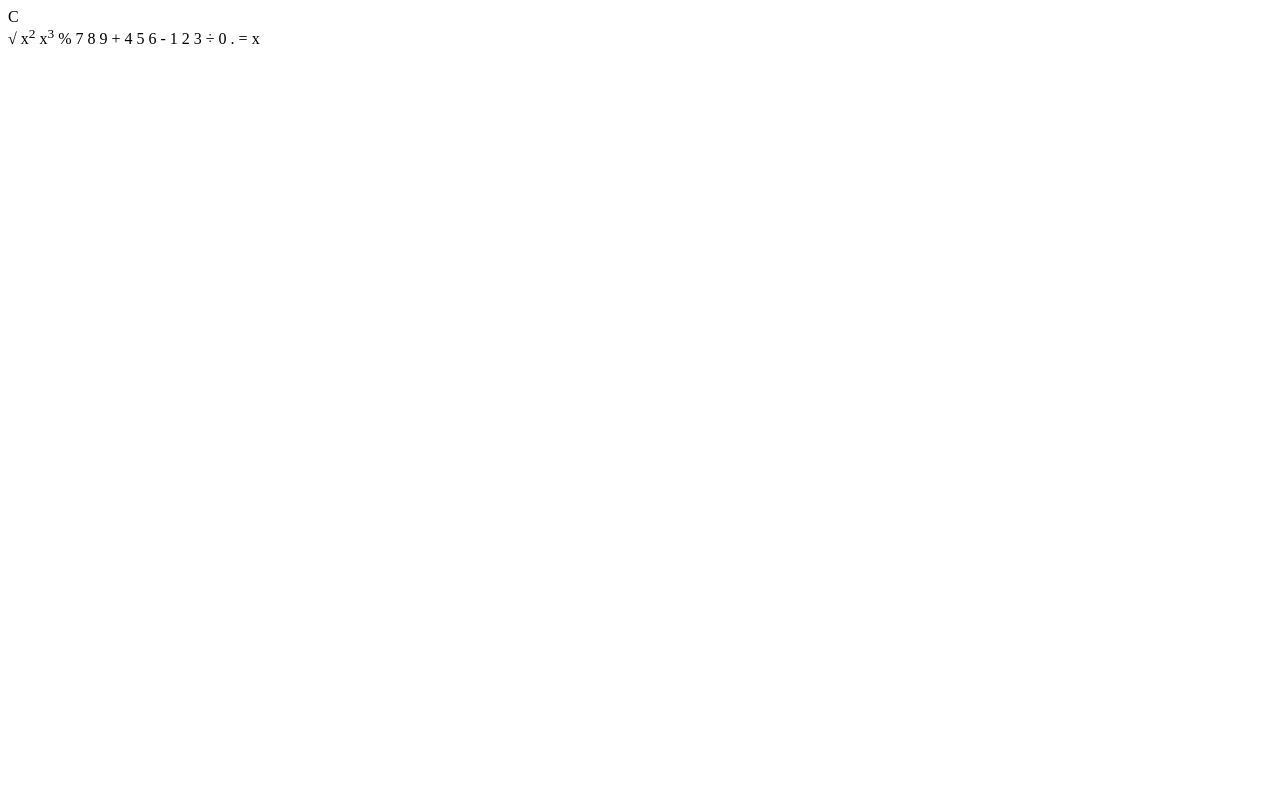
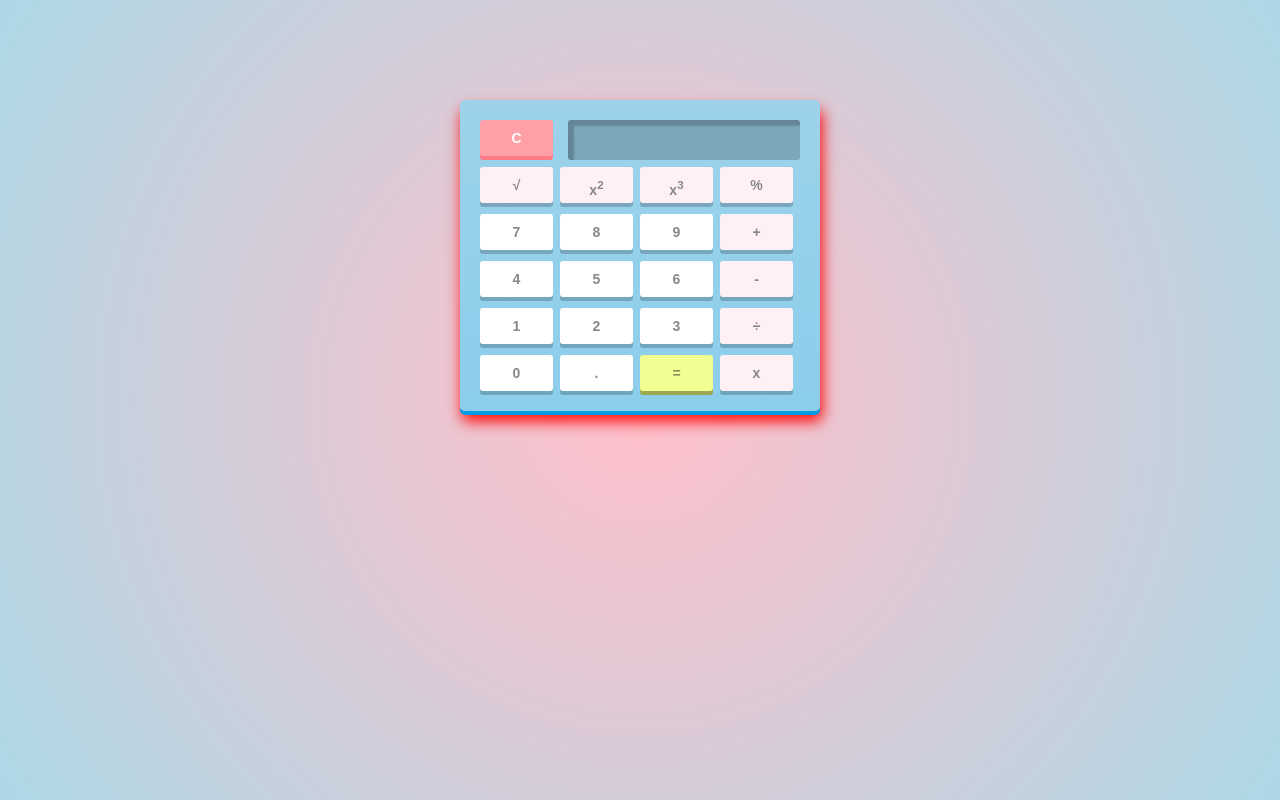
Before and after one commit to refinedblessing/The-calculator, a plain HTML site: page index.html in a window 1280 px wide. Drawn offline with Linux system fonts and the light colour scheme.

Commit message:
Inclusion of style

```diff
--- a/index.html
+++ b/index.html
@@ -1,17 +1,20 @@
 <!DOCTYPE html>
 <html>
+
 <head>
   <meta charset="utf8">
   <title>Calculatorjs</title>
   <link rel="stylesheet" href="style.css" type="text/css" />
+  <script type="text/javascript" src="script.js"></script>
 </head>
+
 <body>
   <div id="calculator">
-      <div id="top">
+    <div class="top">
       <span id="clear">C</span>
       <div id="screen"></div>
     </div>
-      <div id="keys">
+    <div class="keys">
       <span class="operator" id="square-root">&#8730;</span>
       <span class="operator">x<sup>2</sup></span>
       <span class="operator">x<sup>3</sup></span>
@@ -35,4 +38,5 @@
     </div>
   </div>
 </body>
+
 </html>
--- a/style.css
+++ b/style.css
@@ -0,0 +1,108 @@
+html {
+  margin: 0;
+  padding: 0;
+  box-sizing: border-box;
+  font: bold 14px Arial, sans-serif;
+  height: 100%;
+	background: pink;
+	background: radial-gradient(circle, pink 2%, lightblue);
+	background-size: cover;
+}
+
+#calculator {
+  padding: 20px 20px 9px;
+  width: 320px;
+  height: auto;
+  margin: 100px auto;
+  background: blue;
+	background: linear-gradient(#9dd2ea, #8bceec);
+	border-radius: 5px;
+	box-shadow: 0px 4px #009de4, 2px 10px 15px red;
+}
+
+#screen {
+  height: 40px;
+	width: 212px;
+	float: right;
+	background: rgba(0, 0, 0, 0.2);
+	font-size: 17px;
+	line-height: 40px;
+	text-shadow: 1px 1px 2px rgba(0, 0, 0, 0.2);
+	text-align: right;
+	letter-spacing: 1px;
+	color: white;
+	padding: 0 10px;
+	border-radius: 3px;
+	box-shadow: inset 4px 4px 2px 2px rgba(0, 0, 0, 0.2);
+}
+
+.keys, .top {
+  overflow: hidden;
+}
+
+.keys span, #clear {
+  float: left;
+  position: relative;
+	top: 0;
+	cursor: pointer;
+	width: 73px;
+	height: 36px;
+	background: white;
+	border-radius: 3px;
+	box-shadow: 0px 4px rgba(0, 0, 0, 0.2);
+	margin: 0 7px 11px 0;
+	color: #888;
+	line-height: 36px;
+	text-align: center;
+	user-select: none;
+	transition: all 0.2s ease;
+}
+
+.keys .operator {
+  background: #FFF0F5;
+}
+
+.keys #eval {
+  background: #f1ff92;
+	box-shadow: 0px 4px #9da853;
+	color: #888e5f;
+}
+
+#clear {
+	background: #ff9fa8;
+	box-shadow: 0px 4px #ff7c87;
+	color: white;
+}
+
+.keys span:hover {
+	background: #9c89f6;
+	box-shadow: 0px 4px #6b54d3;
+	color: white;
+}
+
+.keys #eval:hover {
+	background: #abb850;
+	box-shadow: 0px 4px #717a33;
+	color: #ffffff;
+}
+
+.top #clear:hover {
+	background: #f68991;
+	box-shadow: 0px 4px #d3545d;
+	color: white;
+}
+
+.keys span:active {
+	box-shadow: 0px 0px #6b54d3;
+	top: 4px;
+}
+
+.keys #eval:active {
+	box-shadow: 0px 0px #717a33;
+	top: 4px;
+}
+
+.top #clear:active {
+	top: 4px;
+	box-shadow: 0px 0px #d3545d;
+}
```
Lines whose indentation alone changed are shown as unchanged.
